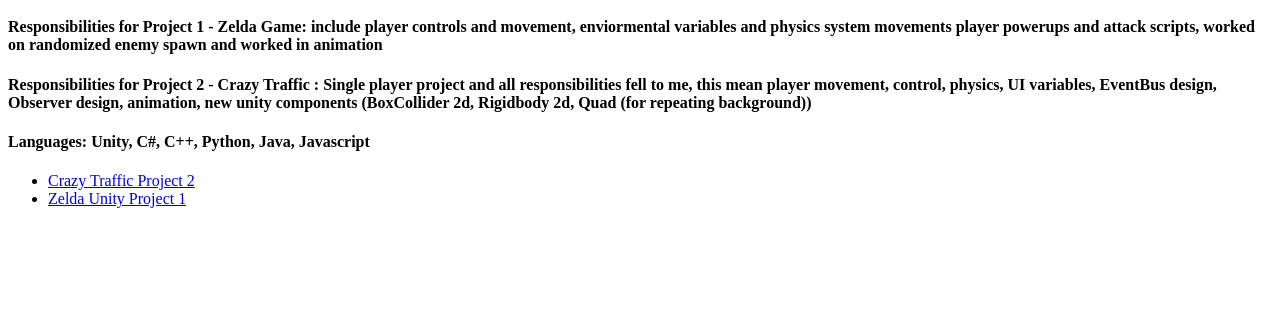
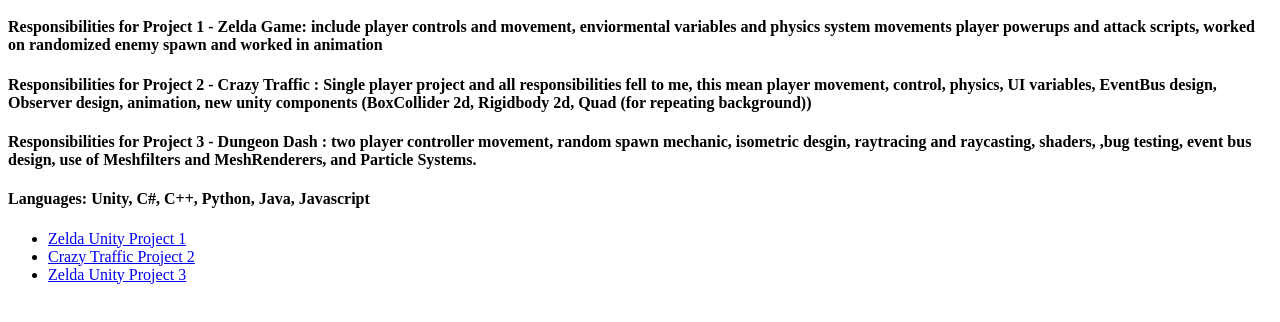
Before and after one commit to Rohun5432/494GameDev, a plain HTML site: page index.html in a window 1280 px wide. Shown: the part 48-370 px from the top of the page. Drawn offline with Linux system fonts and the light colour scheme.

Commit message:
Update index.html

```diff
--- a/index.html
+++ b/index.html
@@ -13,11 +13,16 @@
         Responsibilities for Project 2 - Crazy Traffic : Single player project and all responsibilities fell to me, this mean player movement, control, physics,
         UI variables, EventBus design, Observer design, animation, new unity components (BoxCollider 2d, Rigidbody 2d, Quad (for repeating background))
     </h4>
+     <h4>
+        Responsibilities for Project 3 - Dungeon Dash : two player controller movement, random spawn mechanic, isometric desgin, raytracing and raycasting, shaders,
+        ,bug testing, event bus design, use of Meshfilters and MeshRenderers, and Particle Systems.
+    </h4>
     <h4>Languages: Unity, C#, C++, Python, Java, Javascript</h4>
 
     <ul>
+        <li><a href="https://rohun5432.itch.io/p1zeldagold">Zelda Unity Project 1</a></li>
         <li><a href="https://rohun5432.itch.io/crazy-traffic">Crazy Traffic Project 2</a></li>
-        <li><a href="https://rohun5432.itch.io/p1zeldagold">Zelda Unity Project 1</a></li>
+        <li><a href="https://rohun5432.itch.io/project-3">Zelda Unity Project 3</a></li>
     </ul>
 
     <!-- TIP: Rename this file "index.html", and it will become the default landing page whenever someone navigates their browser to your domain. -->
```
